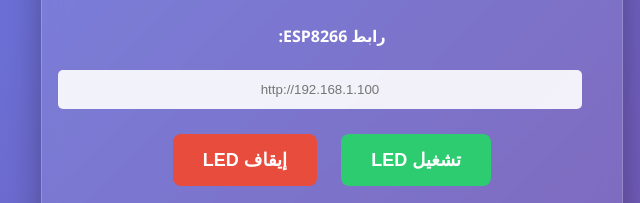
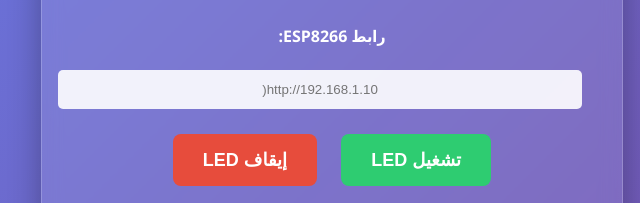
Before and after one commit to abdelouahid00-max/Led-control-panel, a plain HTML site: page index.html in a window 1280 px wide. Shown: the part 298-501 px from the top of the page, 308-948 px from the left. Drawn offline with Linux system fonts and the light colour scheme.

Commit message:
Update index.html

```diff
--- a/index.html
+++ b/index.html
@@ -122,7 +122,7 @@
 
         <div>
             <label for="esp-url">رابط ESP8266:</label>
-            <input type="text" id="esp-url" class="url-input" placeholder="http://192.168.1.100">
+            <input type="text" id="esp-url" class="url-input" placeholder="http://192.168.1.10(">
         </div>
 
         <div>
```
